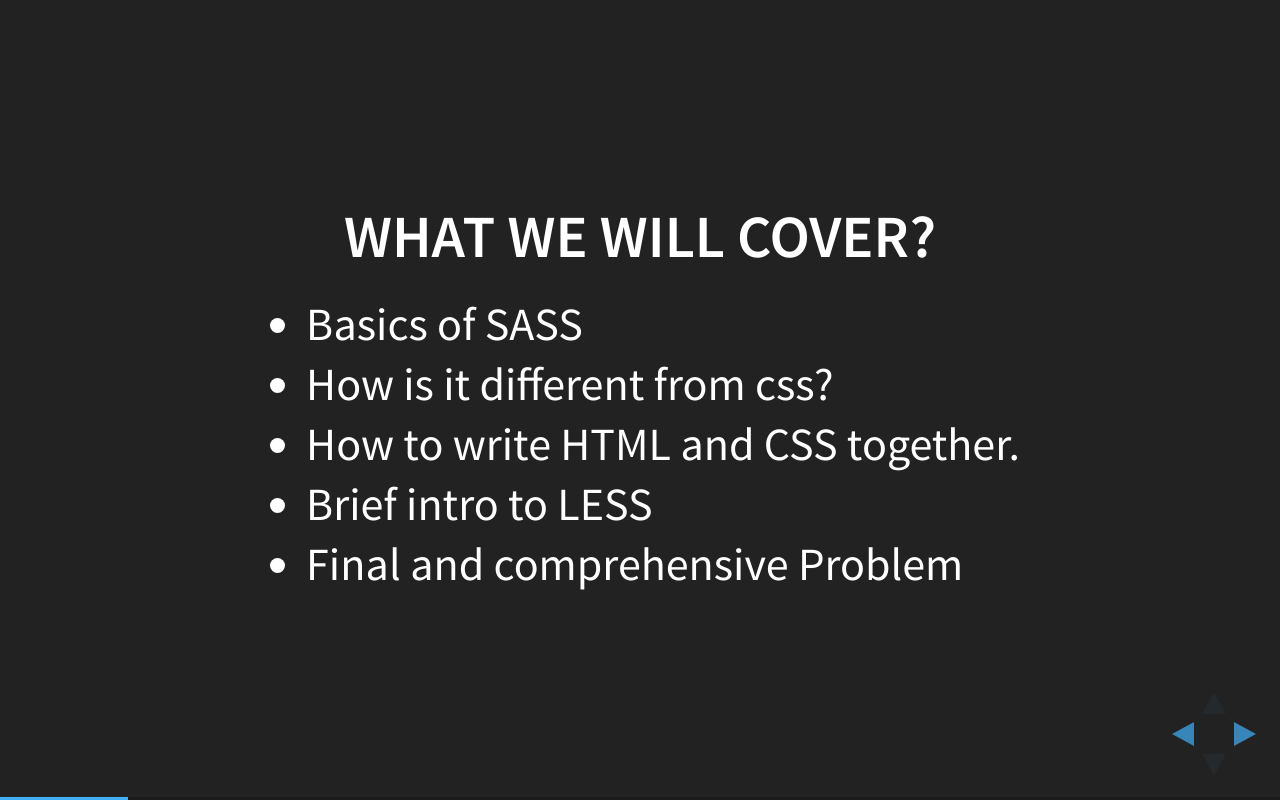
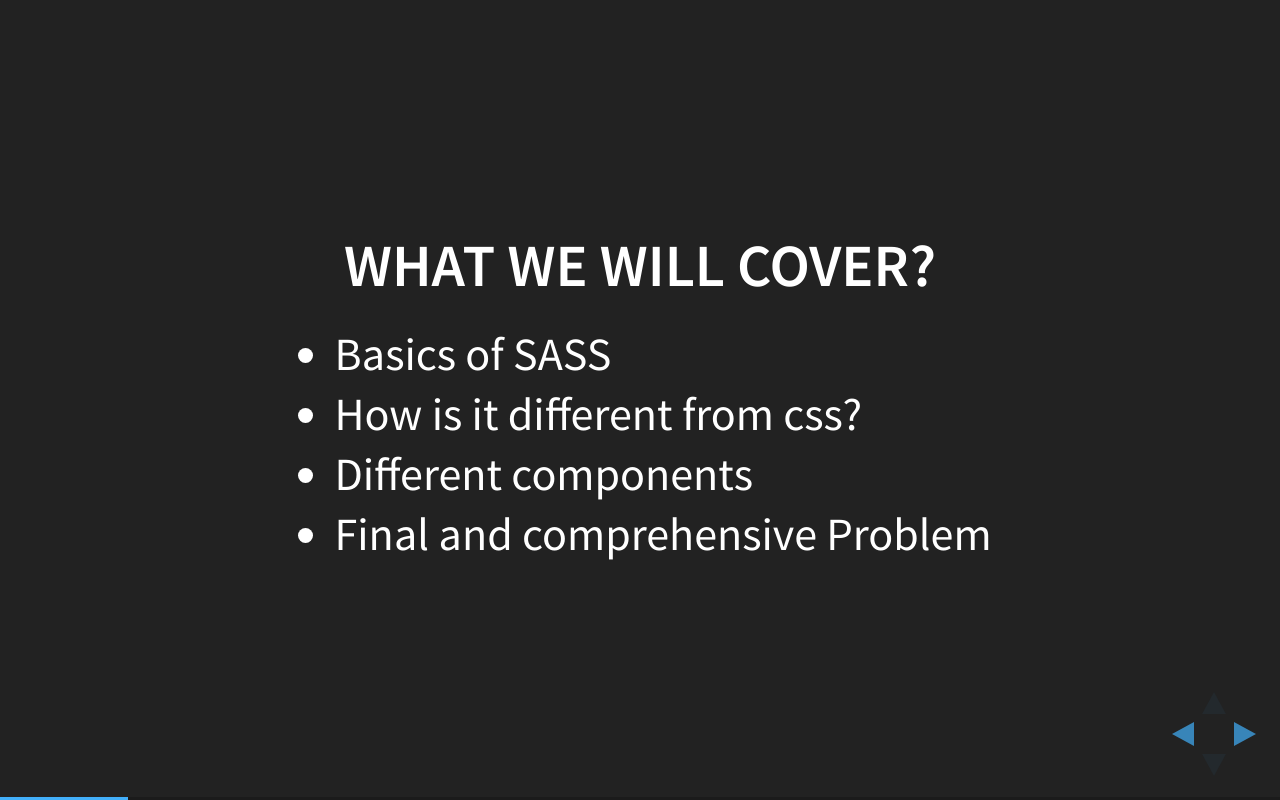
Before and after one commit to phoenixwizard/frontend-slides, a website: page sass.html in a window 1280 px wide. Both pictures are taken after a click on the button 1251 px from the left and 734 px from the top of the page. Drawn offline with Linux system fonts and the light colour scheme.

Commit message:
new files

```diff
--- a/sass.html
+++ b/sass.html
@@ -25,8 +25,7 @@
 				<ul>
 					<li>Basics of SASS</li>
 					<li>How is it different from css? </li>
-					<li>How to write HTML and CSS together.</li>
-					<li>Brief intro to LESS</li>
+					<li>Different components</li>
 					<li>Final and comprehensive Problem</li>
 				</ul>
 				</section>
```
